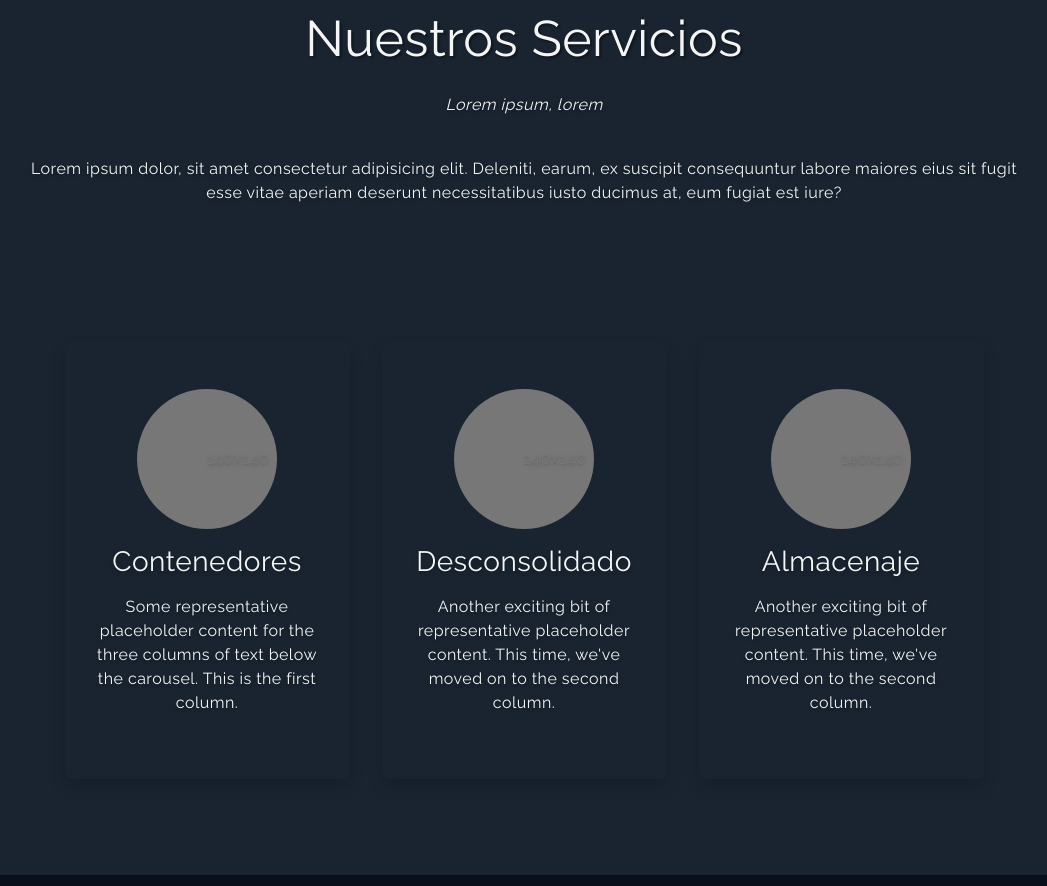
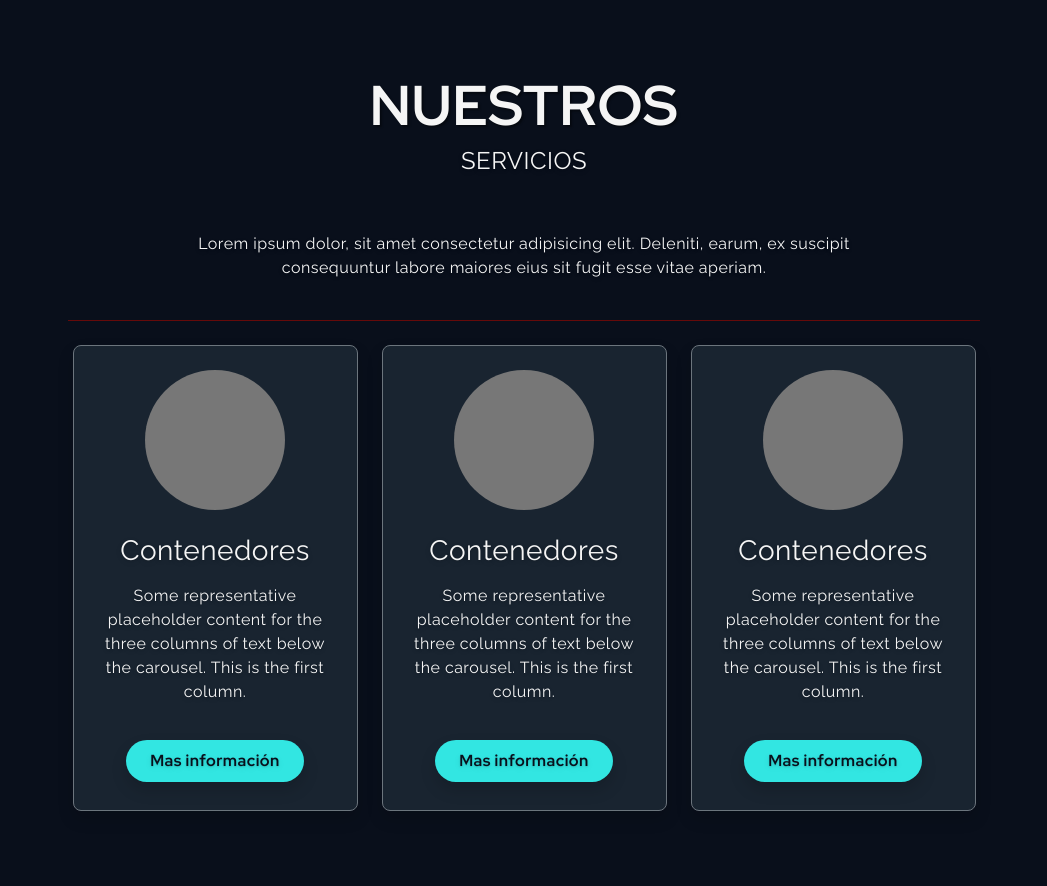
Before and after one commit to sazsner/hg-transportes, a plain HTML site: page index.html in a window 1280 px wide. Shown: the part 1640-2526 px from the top of the page, without its empty margins (116-1163 px from the left). Drawn offline with nearby package versions, Linux system fonts and the light colour scheme.

Commit message:
confi services flex

```diff
--- a/assets/css/main.css
+++ b/assets/css/main.css
@@ -117,6 +117,7 @@ nav li a {
 
 /* General button */
 .button {
+  display: inline-block;
   border: none;
   padding: 9px 1.5rem;
   margin: 4px 2px;
@@ -173,18 +174,6 @@ nav li a {
 }
 
 /* --------- */
-
-.ptb-h {
-  padding: 200px 0;
-}
-
-.ptb-about-top {
-  padding: 90px 0;
-}
-
-.ptb-about-bottom {
-  padding: 160px 0;
-}
 
 .subtitle-oil {
   font-size: 50px;
@@ -569,17 +558,17 @@ body.menu-open {
     z-index: -1;
   }
 }
+/* ------ */
+
+/* Nuestros servicios */
+.hg-services {
+  min-height: 360px;
+}
+
+/* ------ */
 
 
 
-
-.padding-about {
-  padding: 150px 0;
-}
-
-.card-title {
-  font-size: 16px;
-}
 
 .marketing {
   z-index: 9999;
--- a/index.html
+++ b/index.html
@@ -6,7 +6,8 @@
 
   <title>HG Transportes</title>
 
-  <meta name="viewport" content="width=device-width, initial-scale=1.0, maximum-scale=1.0, user-scalable=no, interactive-widget=resizes-content">
+  <meta name="viewport"
+    content="width=device-width, initial-scale=1.0, maximum-scale=1.0, user-scalable=no, interactive-widget=resizes-content">
 
 
   <!-- SEO -->
@@ -46,7 +47,7 @@
   <header id="navbar" class="nav-pc navy-shadow">
 
     <nav class="container">
-      <div class="row align-items-bottom">
+      <div class="row">
 
         <!-- LOGO -->
         <h1 class="col-8 col-md-2 d-flex align-items-center">
@@ -82,21 +83,26 @@
   <!-- --------- -->
 
   <!-- MAIN -->
-  <main>
+  <main class="">
     <!-- HOME SECTION -->
     <section id="index" class="d-flex align-items-center bg-truck slate-bb">
       <div class="container mb-5">
         <div class="row justify-content-center">
           <div class="col-11 col-md-7 mb-5 pb-4">
-            <h2 class="display-6 text-center mb-3">Nuestro propósito es ser un aliado estratégico dentro de su logística</h2>
+            <h2 class="display-6 text-center mb-3">Nuestro propósito es ser un aliado estratégico dentro de su logística
+            </h2>
             <p class="pb-3 text-center">"Nuestro compromiso es la calidad de servicio"</p>
-            <p class="text-center">El objetivo de nuestra empresa es brindar apoyo importante para el cliente en la cadena logística de sus cargas adaptándonos a las necesidades de este.</p>
+            <p class="text-center">El objetivo de nuestra empresa es brindar apoyo importante para el cliente en la
+              cadena logística de sus cargas adaptándonos a las necesidades de este.</p>
           </div>
           <!-- Button -->
-          <div class="d-flex justify justify-content-center col-md-12 py-2">
-            <button type="button" role="link" onclick="window.location='#services'"
-              class="button rounded-5 navy-shadow">Nuestros Servicios</button>
+          <div class="d-flex justify-content-center col-md-12 py-2">
+            <!-- Usamos <a> para que el navegador reconozca el anclaje #services -->
+            <a href="#services" class="rounded-5 shadow button text-decoration-none">
+              Nuestros Servicios
+            </a>
           </div>
+
         </div>
       </div>
     </section>
@@ -135,7 +141,7 @@
           </div>
         </div>
       </div>
-       <!-- line -->
+      <!-- line -->
       <div class="mx-auto" style="height:1px; width:80%; background:rgb(102, 10, 10);"></div>
     </section>
     <!-- END ABOUT SECTION -->
@@ -143,75 +149,91 @@
 
 
     <!-- SERVICES SECTION -->
-    <div class="p-tb bg-oil" id="services">
-      <div class="container-fluid d-flex justify-content-center animado">
-        <div class="row container">
+    <section class="pb-5" id="services">
+      <div class="container">
+        <div class="row flex-column justify-content-end align-items-center hg-services">
           <!-- TITULO -->
-          <div class="col-sm-12 p-md-5 text-center hg-bg2 hg-slate-text-color scrollReveal">
-            <h2 class="subtitle-slate pb-3 title-section">Nuestros Servicios</h2>
-            <p class=""><i>Lorem ipsum, lorem</i></p>
+          <div class="col-11 col-md-8 text-center" id="scrollReveal">
+            <h2 class="subtitle">NUESTROS</h2>
+            <h4 class="display-7 pb-4">SERVICIOS</h4>
             <p class="py-4">Lorem ipsum dolor, sit amet consectetur adipisicing elit. Deleniti, earum, ex suscipit
-              consequuntur labore maiores eius sit fugit esse vitae aperiam deserunt necessitatibus iusto ducimus at,
-              eum fugiat est iure?</p>
+              consequuntur labore maiores eius sit fugit esse vitae aperiam.</p>
           </div>
-          <!-- SECTION -->
-
+          <div class="mx-auto" style="height:1px; width:80%; background:rgb(102, 10, 10);"></div>
         </div>
       </div>
+      <!-- CARDS -->
+      <div class="container pb-5">
+        <div class="row justify-content-center align-items-center">
+          <!-- card 1 -->
+          <div
+            class="green flex-column col-11 col-lg-3 p-4 text-center rounded-3 shadow h-100 border border-secondary bg-oil green">
 
-      <!-- CARDS -->
-      <div class="container marketing scrollReveal">
-        <div class="row d-flex justify-content-center mb-5 pb-5" style="z-index: 99">
-          <div class="bg-oil rounded-3 col-lg-3 my-5 py-5 mx-3 shadow">
-            <svg class="bd-placeholder-img rounded-circle mb-3" width="140" height="140"
-              xmlns="http://www.w3.org/2000/svg" role="img" aria-label="Placeholder: 140x140"
-              preserveAspectRatio="xMidYMid slice" focusable="false">
-              <title>Placeholder</title>
-              <rect width="100%" height="100%" fill="#777" /><text x="50%" y="50%" fill="#777" dy=".3em">140x140</text>
+            <svg class="bd-placeholder-img rounded-circle d-block mx-auto mb-4" width="140" height="140"
+              xmlns="http://www.w3.org" role="img" preserveAspectRatio="xMidYMid slice" focusable="false">
+              <rect width="100%" height="100%" fill="#777" />
             </svg>
 
             <h3 class="mb-3">Contenedores</h3>
             <p>Some representative placeholder content for the three columns of text below the carousel. This is the
               first column.</p>
-            <!-- <p><a class="btn btn-secondary" href="#">View details &raquo;</a></p> -->
-          </div><!-- /.col-lg-4 -->
-          <div class="bg-oil rounded-3 col-lg-3 my-5 py-5 mx-3 shadow">
-            <svg class="bd-placeholder-img rounded-circle mb-3" width="140" height="140"
-              xmlns="http://www.w3.org/2000/svg" role="img" aria-label="Placeholder: 140x140"
-              preserveAspectRatio="xMidYMid slice" focusable="false">
-              <title>Placeholder</title>
-              <rect width="100%" height="100%" fill="#777" /><text x="50%" y="50%" fill="#777" dy=".3em">140x140</text>
+
+            <div class="pt-3 mt-auto">
+              <a href="#services" class="rounded-5 shadow button text-decoration-none d-inline-block">
+                Mas información
+              </a>
+            </div>
+          </div>
+
+          <!-- card 2 -->
+          <div
+            class="green flex-column col-11 col-lg-3 p-4 my-4 mx-md-4 mb-md3 text-center rounded-3 shadow h-100 border border-secondary bg-oil green">
+
+            <svg class="bd-placeholder-img rounded-circle d-block mx-auto mb-4" width="140" height="140"
+              xmlns="http://www.w3.org" role="img" preserveAspectRatio="xMidYMid slice" focusable="false">
+              <rect width="100%" height="100%" fill="#777" />
             </svg>
 
-            <h3 class="mb-3">Desconsolidado</h3>
-            <p>Another exciting bit of representative placeholder content. This time, we've moved on to the second
-              column.</p>
-            <!-- <p><a class="btn btn-secondary" href="#">View details &raquo;</a></p> -->
-          </div><!-- /.col-lg-4 -->
+            <h3 class="mb-3">Contenedores</h3>
+            <p>Some representative placeholder content for the three columns of text below the carousel. This is the
+              first column.</p>
 
-          <div class="bg-oil rounded-3 col-lg-3 my-5 py-5 mx-3 shadow">
-            <svg class="bd-placeholder-img rounded-circle mb-3" width="140" height="140"
-              xmlns="http://www.w3.org/2000/svg" role="img" aria-label="Placeholder: 140x140"
-              preserveAspectRatio="xMidYMid slice" focusable="false">
-              <title>Placeholder</title>
-              <rect width="100%" height="100%" fill="#777" /><text x="50%" y="50%" fill="#777" dy=".3em">140x140</text>
+            <div class="pt-3 mt-auto">
+              <a href="#services" class="rounded-5 shadow button text-decoration-none d-inline-block">
+                Mas información
+              </a>
+            </div>
+          </div>
+
+          <!-- card 3 -->
+          <div
+            class="green flex-column col-11 col-lg-3 p-4 text-center rounded-3 shadow h-100 border border-secondary bg-oil green">
+
+            <svg class="bd-placeholder-img rounded-circle d-block mx-auto mb-4" width="140" height="140"
+              xmlns="http://www.w3.org" role="img" preserveAspectRatio="xMidYMid slice" focusable="false">
+              <rect width="100%" height="100%" fill="#777" />
             </svg>
 
-            <h3 class="mb-3">Almacenaje</h3>
-            <p>Another exciting bit of representative placeholder content. This time, we've moved on to the second
-              column.</p>
-            <!-- <p><a class="btn btn-secondary" href="#">View details &raquo;</a></p> -->
-          </div><!-- /.col-lg-4 -->
+            <h3 class="mb-3">Contenedores</h3>
+            <p>Some representative placeholder content for the three columns of text below the carousel. This is the
+              first column.</p>
 
-        </div><!-- /.col-lg-4 -->
+            <div class="pt-3 mt-auto">
+              <a href="#services" class="rounded-5 shadow button text-decoration-none d-inline-block">
+                Mas información
+              </a>
+            </div>
+          </div>
+
+        </div>
       </div>
 
-    </div>
+    </section>
     <!-- END SERVICE SECTION -->
 
 
     <!-- FORM SECTION -->
-    <section class="d-flex align-items-center justify-content-center scrollReveal" id="form">
+    <section class="d-flex align-items-center justify-content-center vh-100 bg-lightest-slate" id="form">
 
       <div class="container py-5">
 
@@ -245,7 +267,7 @@
                   <textarea rows="3" class="form-control" id="mensaje" name="mensaje"></textarea>
                 </div>
               </div>
-              <button type="submit" class="button rounded-5">Enviar</button>
+              <button type="submit" class="rounded-5 button shadow">Enviar</button>
             </form>
 
           </div>
@@ -336,7 +358,7 @@
   <script type="module" src="/assets/js/ham.js"></script>
   <!-- <script type="module" src="/assets/js/navScroll.js"></script> -->
 
-<!--   <script src="https://cdn.jsdelivr.net/npm/@popperjs/core@2.11.8/dist/umd/popper.min.js"
+  <!--   <script src="https://cdn.jsdelivr.net/npm/@popperjs/core@2.11.8/dist/umd/popper.min.js"
     integrity="sha384-I7E8VVD/ismYTF4hNIPjVp/Zjvgyol6VFvRkX/vR+Vc4jQkC+hVqc2pM8ODewa9r"
     crossorigin="anonymous"></script>
 
```
Also changed, not shown: 1 other file.
